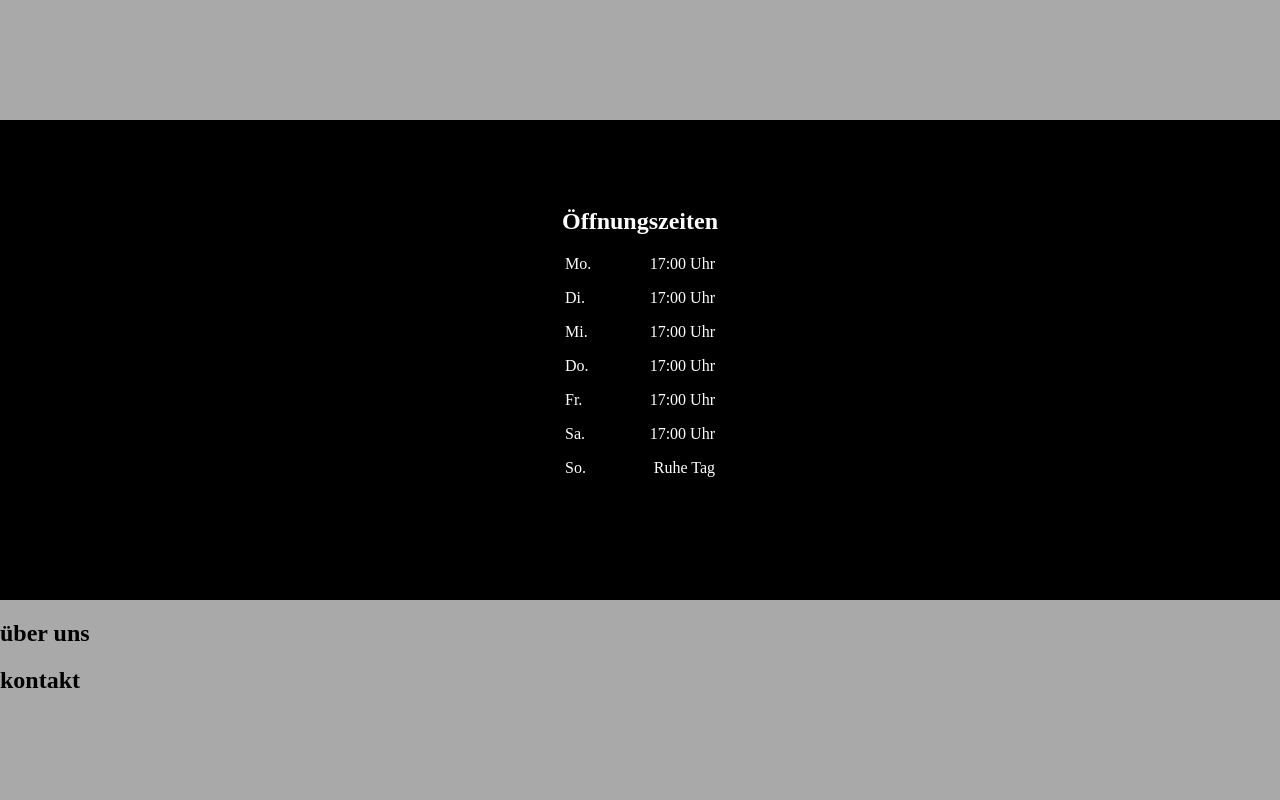
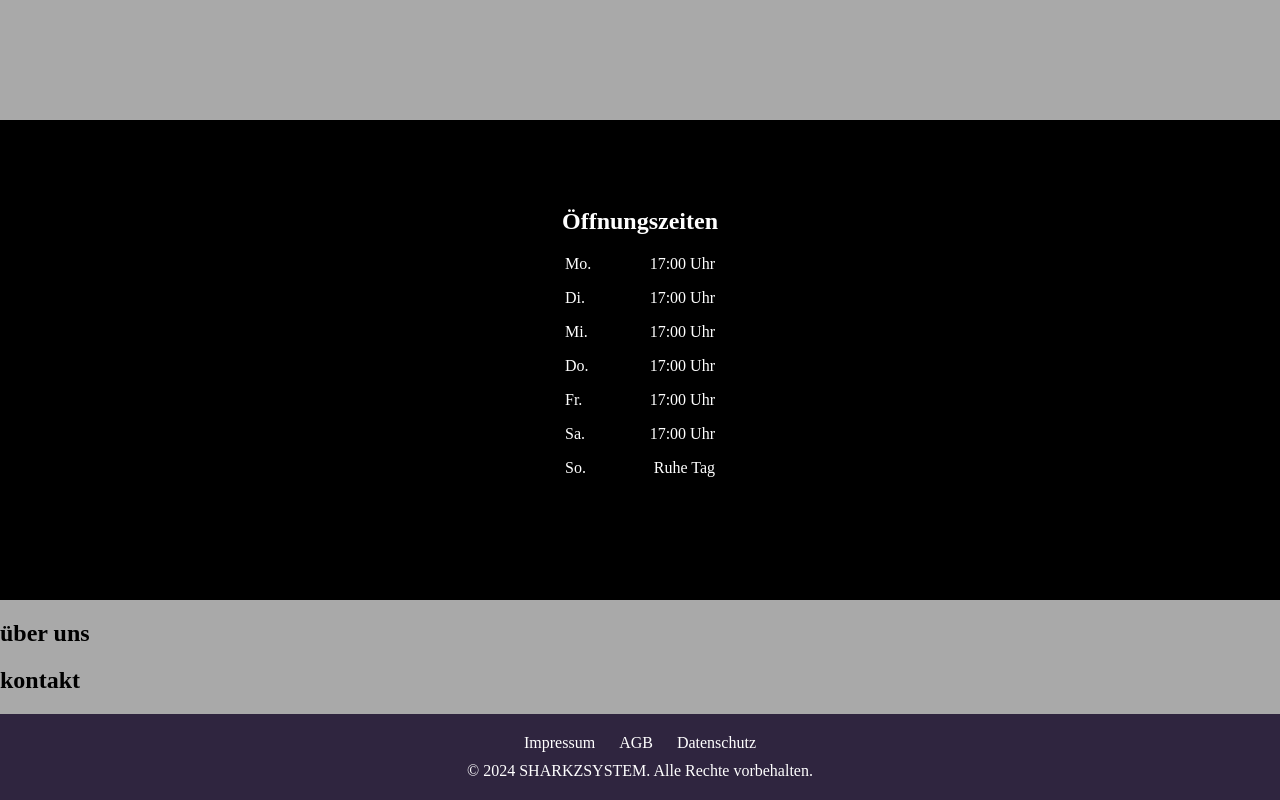
Before and after one commit to shahdabfaizi/lernen-webseite, a plain HTML site: page resturante/index.html in a window 1280 px wide. Shown: the part 1736-2536 px from the top of the page. Before the commit the page ends 2450 px from the top, so only its background shows below. Drawn offline with Linux system fonts and the light colour scheme.

Commit message:
erster versuch

```diff
--- a/resturante/index.html
+++ b/resturante/index.html
@@ -100,6 +100,30 @@
       .right {
         text-align: right;
       }
+
+      footer {
+        background-color: #2f253f;
+        padding: 20px 0;
+        text-align: center;
+        float: inline-end;
+        width: 100%;
+      }
+
+      footer a {
+        color: #fff;
+        text-decoration: none;
+        margin: 0 10px;
+        transition: color 0.3s;
+      }
+
+      footer a:hover {
+        color: #f0f0f0;
+      }
+
+      footer p {
+        margin: 10px 0 0;
+        color: white;
+      }
     </style>
   </head>
   <body style="margin: 0px; background-color: darkgray">
@@ -151,6 +175,15 @@
     </section>
     <section><h2>über uns</h2></section>
     <section><h1>kontakt</h1></section>
-    <footer></footer>
+    <footer>
+      <div name="rechtliche">
+        <a href="#">Impressum</a>
+        <a href="#">AGB</a>
+        <a href="#">Datenschutz</a>
+      </div>
+      <div name="copyright">
+        <p>&copy; 2024 SHARKZSYSTEM. Alle Rechte vorbehalten.</p>
+      </div>
+    </footer>
   </body>
 </html>
```
